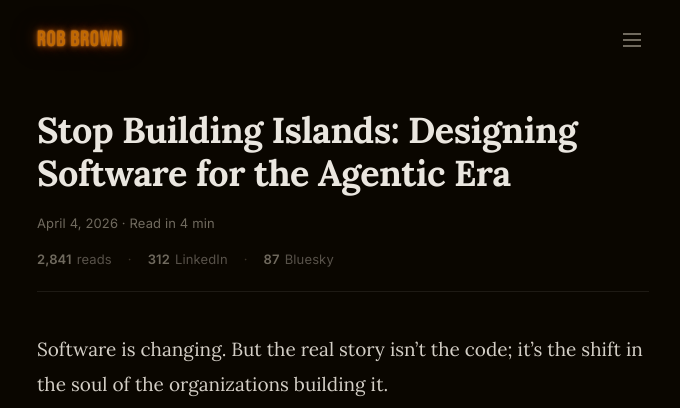
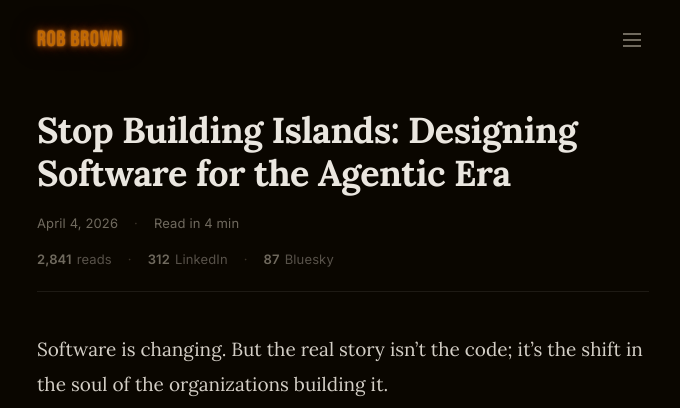
Before and after one commit to RobBrown/robisit, a Jekyll site: the page built from _articles/stop-building-islands.md, in a window 1280 px wide. Shown: the top 408 px of the page, without its empty margins (297-977 px from the left). Built offline with Jekyll 4.4.1, drawn with Linux system fonts in a browser that asks for light colours.

Commit message:
Match date/read-time spacing to stats row (16px gap)

```diff
--- a/_layouts/article.html
+++ b/_layouts/article.html
@@ -116,13 +116,14 @@ h1{
 @media(max-width:600px){h1{font-size:28px}}
 
 .date{
-  display:block;
+  display:flex;align-items:center;gap:16px;
   font-family:'Inter',system-ui,sans-serif;
   font-size:13px;
   color:#706a5e;
   letter-spacing:.01em;
   margin-bottom:12px;
 }
+.date .dot{color:#3d3529}
 .byline{
   font-family:'Inter',system-ui,sans-serif;
   font-size:13px;
@@ -293,7 +294,7 @@ footer .copy{
 <article>
   <header>
     <h1>{{ page.title }}</h1>
-    <div class="date">{{ page.date | date: "%B %-d, %Y" }}{% if page.read_time %} · Read in {{ page.read_time }}{% endif %}</div>
+    <div class="date"><span>{{ page.date | date: "%B %-d, %Y" }}</span>{% if page.read_time %}<span class="dot">·</span><span>Read in {{ page.read_time }}</span>{% endif %}</div>
     <div class="byline">
       <span class="stat"><span class="stat-num">2,841</span> reads</span>
       <span class="dot">·</span>
```
